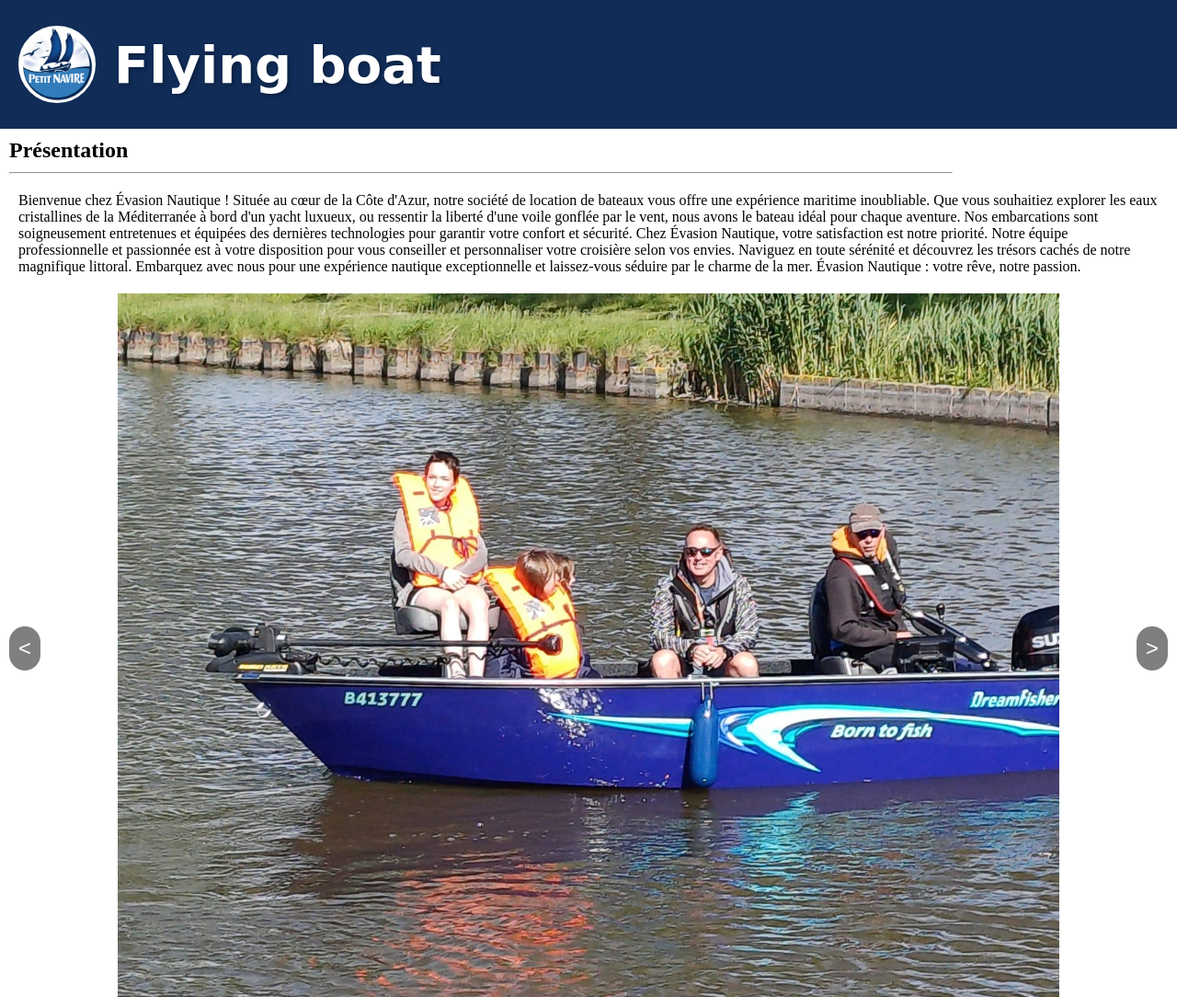
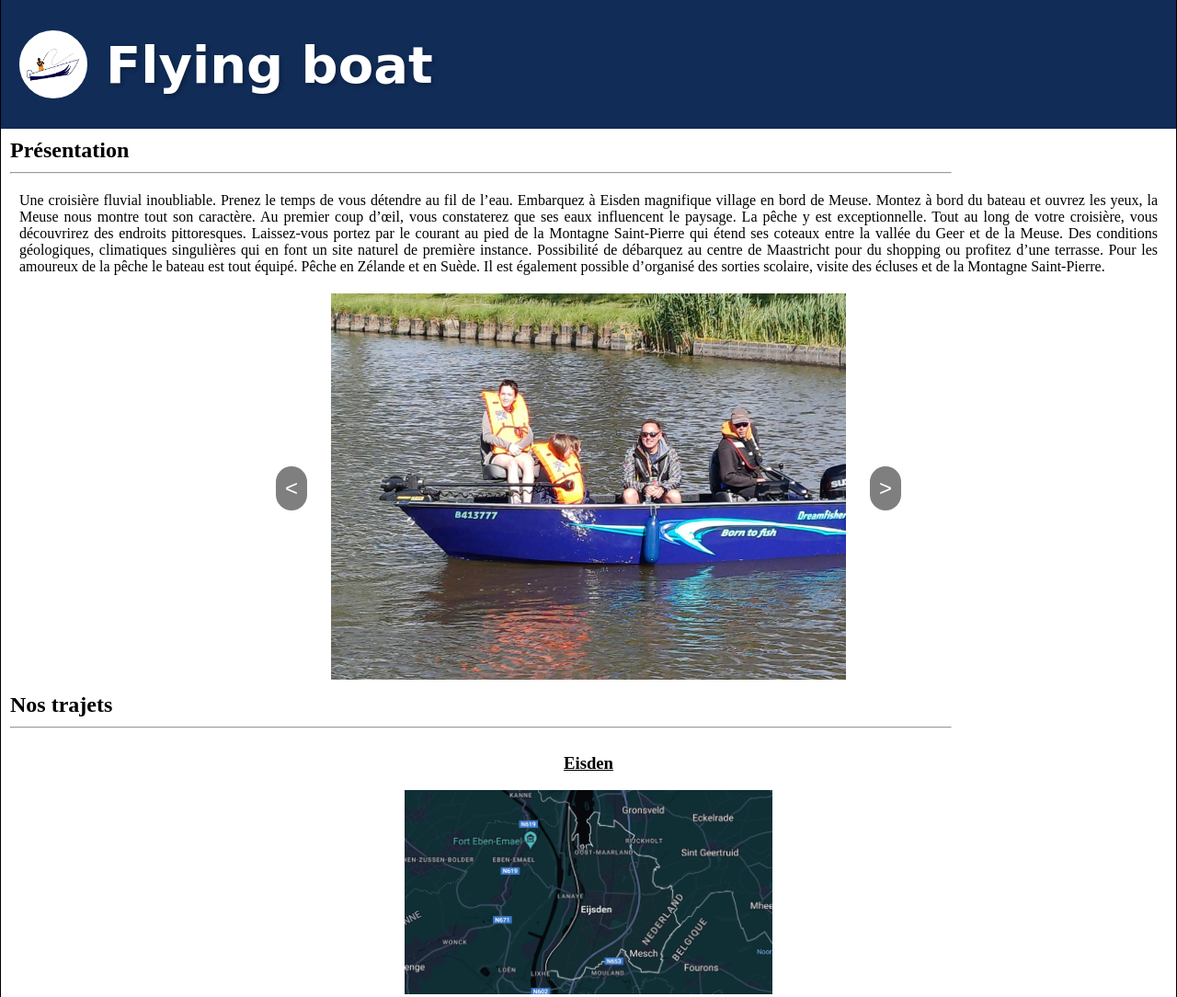
Before and after one commit to RomainDemonty/FlyingBoat, a plain HTML site: page borntofish/index.html in a window 1280 px wide. Shown: the top 1084 px of the page at 92% size. Drawn offline with Linux system fonts and the light colour scheme.

Commit message:
ajout nouveau logo plus adaptation

```diff
--- a/borntofish/CSS/style.css
+++ b/borntofish/CSS/style.css
@@ -1,6 +1,9 @@
 body{
-    margin: 0px;
+    margin: auto;
     padding: 0px;
+    max-width: 1300px;
+    border-right: solid 1px black;
+    border-left: solid 1px black;
 }
 
 header{
@@ -17,8 +20,8 @@
 
 #logoimage{
     width: 100%;
-    width: 80px;
-    height: 80px;
+    width: 70px;
+    height: 70px;
     border-radius: 50%;
     border:solid white 2px;
     background-color: white;
@@ -48,6 +51,8 @@
 
 p{
     margin: 20px;
+    text-align: left;
+    text-align: justify;
 }
 
 #trajets{
@@ -145,7 +150,8 @@
 
 .carousel-container {
     position: relative;
-    max-width: 100%;
+    width: 100%;
+    max-width: 700px;
     overflow: hidden;
     margin: 0 auto;
 }
@@ -156,8 +162,9 @@
 }
 
 .carousel-slide img {
-    max-width: 80%;
+    width: 80%;
     min-width: 300px;
+    max-width: 600px;
     height: auto;
 }
 
@@ -198,3 +205,7 @@
     text-align: center;
     margin: 10px 0px 0px;
 }
+
+section p{
+    text-align: start;
+}
--- a/borntofish/index.html
+++ b/borntofish/index.html
@@ -4,12 +4,12 @@
     <meta charset="UTF-8">
     <meta name="viewport" content="width=device-width, initial-scale=1.0">
     <link href="./CSS/style.css" rel="stylesheet" type="text/Css" />
-    <link rel="icon" href="./Image/Logo_petit_navire.png" type="image/x-icon" />
+    <link rel="icon" href="Logo.png" type="image/x-icon" />
     <title>Flying boat</title>
 </head>
 <body>
     <header>
-        <img id="logoimage" src="./Image/Logo_petit_navire.png" alt="logo" />
+        <img id="logoimage" src="Logo.png" alt="logo" />
         <div>
             <h1>Flying boat</h1>
         </div>
@@ -17,14 +17,19 @@
     <article>
         <h2>Présentation</h2>
         <hr>
-        <p>Bienvenue chez Évasion Nautique  !
-
-            Située au cœur de la Côte d'Azur, notre société de location de bateaux vous offre une expérience maritime inoubliable. Que vous souhaitiez explorer les eaux cristallines de la Méditerranée à bord d'un yacht luxueux, ou ressentir la liberté d'une voile gonflée par le vent, nous avons le bateau idéal pour chaque aventure. Nos embarcations sont soigneusement entretenues et équipées des dernières technologies pour garantir votre confort et sécurité.
-
-            Chez Évasion Nautique, votre satisfaction est notre priorité. Notre équipe professionnelle et passionnée est à votre disposition pour vous conseiller et personnaliser votre croisière selon vos envies. Naviguez en toute sérénité et découvrez les trésors cachés de notre magnifique littoral.
-
-            Embarquez avec nous pour une expérience nautique exceptionnelle et laissez-vous séduire par le charme de la mer. Évasion Nautique : votre rêve, notre passion.
-        </p>
+        <p>Une croisière fluvial inoubliable. Prenez le temps de vous détendre au fil de
+            l’eau. Embarquez à Eisden magnifique village en bord de Meuse. Montez à bord
+            du bateau et ouvrez les yeux, la Meuse nous montre tout son caractère. Au
+            premier coup d’œil, vous constaterez que ses eaux influencent le paysage. La
+            pêche y est exceptionnelle. Tout au long de votre croisière, vous découvrirez
+            des endroits pittoresques. Laissez-vous portez par le courant au pied de la
+            Montagne Saint-Pierre qui étend ses coteaux entre la vallée du Geer et de la
+            Meuse. Des conditions géologiques, climatiques singulières qui en font un site
+            naturel de première instance. Possibilité de débarquez au centre de Maastricht
+            pour du shopping ou profitez d’une terrasse. Pour les amoureux de la pêche le
+            bateau est tout équipé. Pêche en Zélande et en Suède. Il est également
+            possible d’organisé des sorties scolaire, visite des écluses et de la Montagne
+            Saint-Pierre.</p>
         <div class="carousel-container">
             <div class="carousel-slide">
                 <img src="./Image/image1.jpg" alt="Slide 1">
@@ -78,8 +83,8 @@
         <hr>
         <div id="trajets">
             <section>
-                <h3>Eijsden</h3>
-                <img class="trajetsImages" src="./Image/mapsEijsden.png" alt="MpasEijsden" />
+                <h3>Eisden</h3>
+                <img class="trajetsImages" src="./Image/mapsEijsden.png" alt="MpasEisden" />
             </section>
         </div>
         <h2>Contact/Adresse</h2>
@@ -122,14 +127,14 @@
                     </section>
                 </div>
             </a>
-            <a href="https://maps.app.goo.gl/y4wkP4ToHxzyt2G59" target="_blank">
+            <a href="https://maps.app.goo.gl/CL1JiCSxRk6J1YAD8" target="_blank">
                 <div class="contact">
                     <section>
                         <img class="imageContact" src="./Image/maps.jpg" alt="adresse" />
                     </section>
                     <section>
                         <p>
-                            maps
+                            route de Dolhain 14a Baelen 4837
                         </p>
                     </section>
                 </div>
```
Also changed, not shown: borntofish/Logo.png (added), borntofish/image/Logo_petit_navire.png (deleted).
